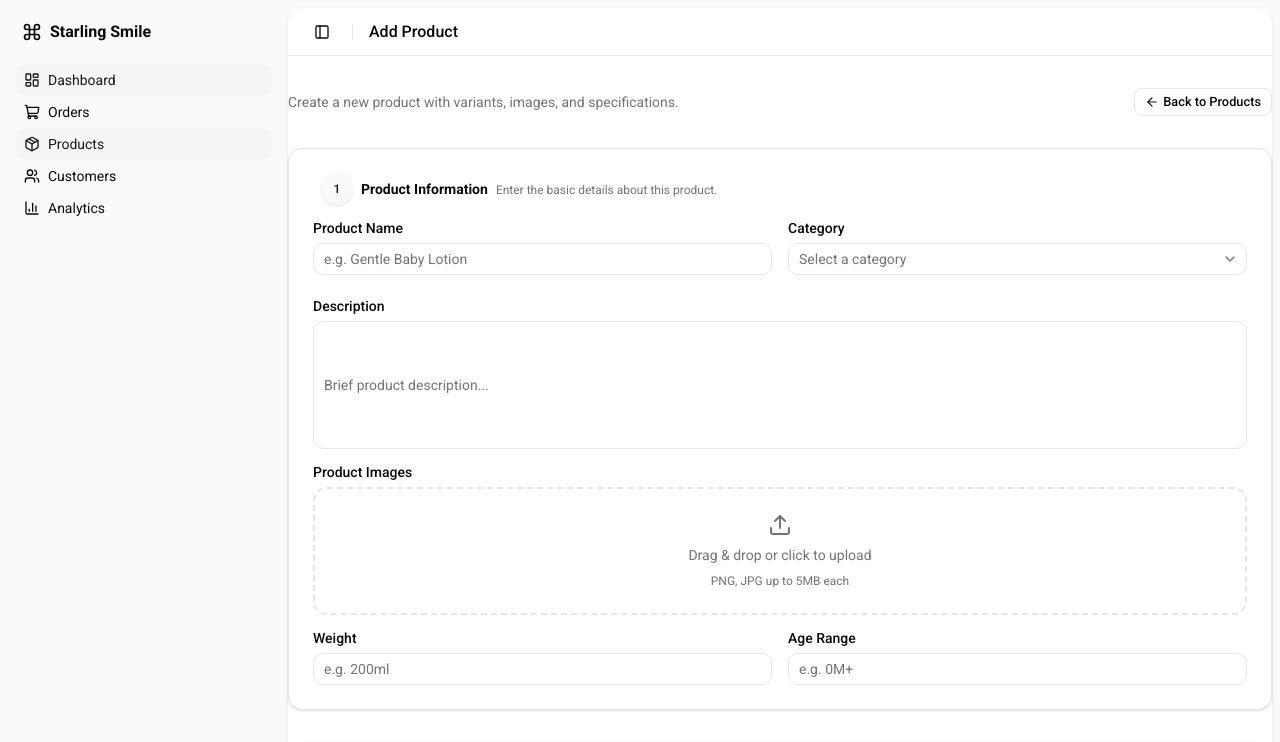
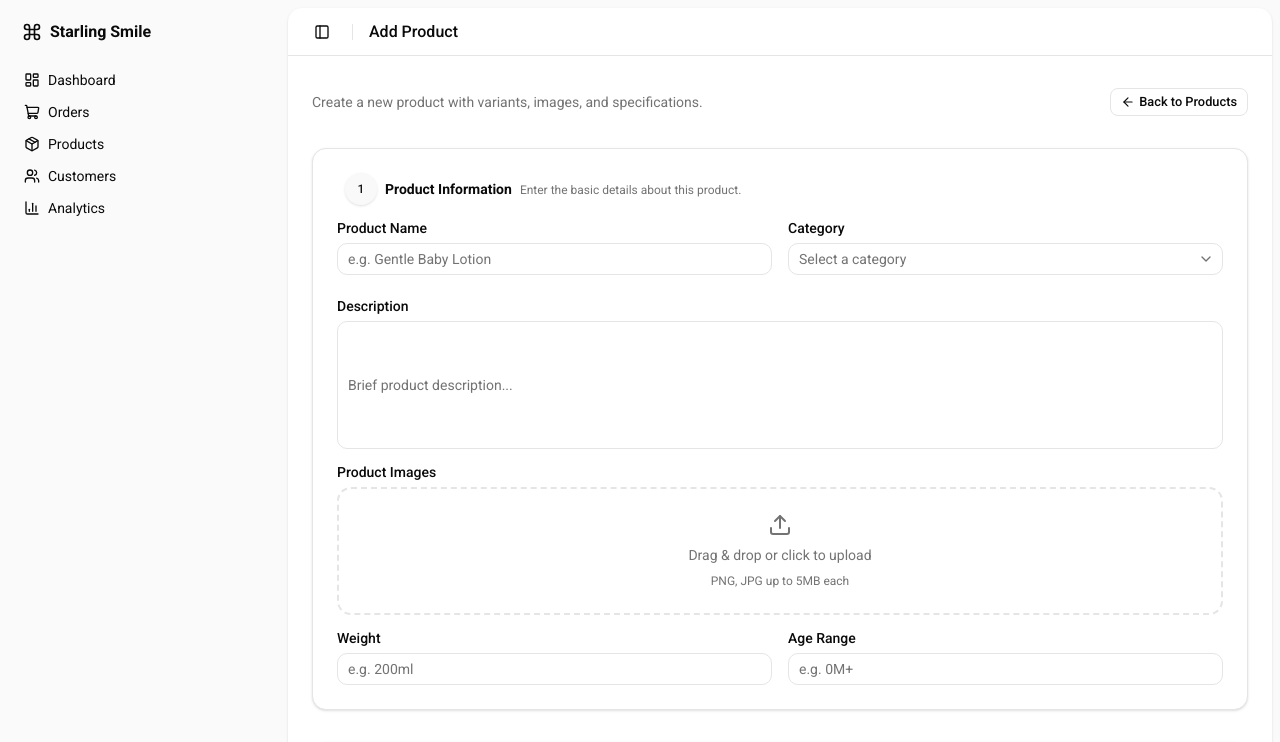
Before and after one commit to Captain-Kanak/starling-smile-client, a Next.js app: page /dashboard/products/add in a window 1280 px wide. Shown: the top 742 px of the page. Built offline with nearby package versions, Linux system fonts and the light colour scheme.

Commit message:
fix: dashboard clean and modified successfully

```diff
--- a/app/(dashboard)/dashboard/products/add/page.tsx
+++ b/app/(dashboard)/dashboard/products/add/page.tsx
@@ -154,7 +154,7 @@ export default function AddProductPage() {
         <SiteHeader page="Add Product" />
         <div className="flex flex-1 flex-col">
           <div className="@container/main flex flex-1 flex-col gap-2">
-            <div className="flex flex-col gap-4 py-4 md:gap-8 md:py-8">
+            <div className="flex flex-col gap-4 px-4 lg:px-6 py-4 md:gap-8 md:py-8">
             <div className="flex items-center justify-between gap-4">
               <div className="space-y-1">
                 <p className="text-sm text-muted-foreground">
--- a/components/nav-main.tsx
+++ b/components/nav-main.tsx
@@ -27,13 +27,13 @@ export function NavMain({
       <SidebarGroupContent className="flex flex-col gap-2">
         <SidebarMenu>
           {items.map((item) => {
-            const isActive = pathname === item.url || pathname.startsWith(item.url + "/")
+            const isActive = pathname === item.url
             return (
               <SidebarMenuItem key={item.title}>
                 <SidebarMenuButton
                   tooltip={item.title}
                   render={<a href={item.url} />}
-                  className={isActive ? "bg-sidebar-accent text-sidebar-accent-foreground" : undefined}
+                  className={isActive ? "bg-[#f3f4f6] border border-[#e5e5e5] rounded-lg text-primary" : undefined}
                 >
                   {item.icon}
                   <span>{item.title}</span>
```
